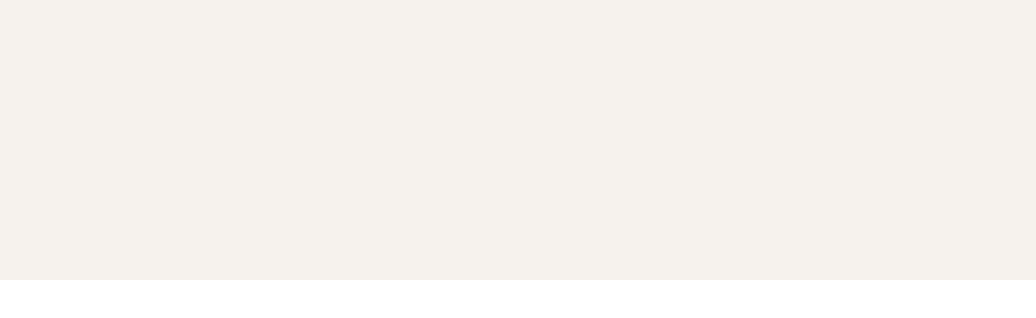
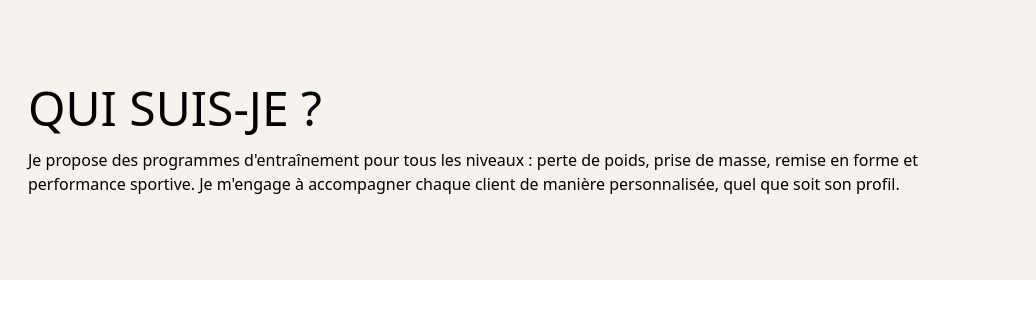
Before and after one commit to Simplon-hdf/brief-pdc-groupe-3, a plain HTML site: page pages/a-propos.html in a window 1280 px wide. Shown: the full height of the page, 244-1280 px from the left. Drawn offline with nearby package versions, Linux system fonts and the light colour scheme.

Commit message:
feat(a-propos): add section "qui suis-je ?"

```diff
--- a/pages/a-propos.html
+++ b/pages/a-propos.html
@@ -30,4 +30,7 @@
 
 <section class="flex flex-col md:flex-row bg-[#F6F2ED] p-10 items-center">
   <img src="/assets/logo.jpeg" alt="Coach" class="rounded-xl">
+  <div class="ml-8 space-y-4">
+    <h1 class="bebas text-5xl uppercase">Qui suis-je ?</h1>
+    <p class="text-base font-light">Je propose des programmes d'entraînement pour tous les niveaux : perte de poids, prise de masse, remise en forme et performance sportive. Je m'engage à accompagner chaque client de manière personnalisée, quel que soit son profil.</p>
 </section>
```
